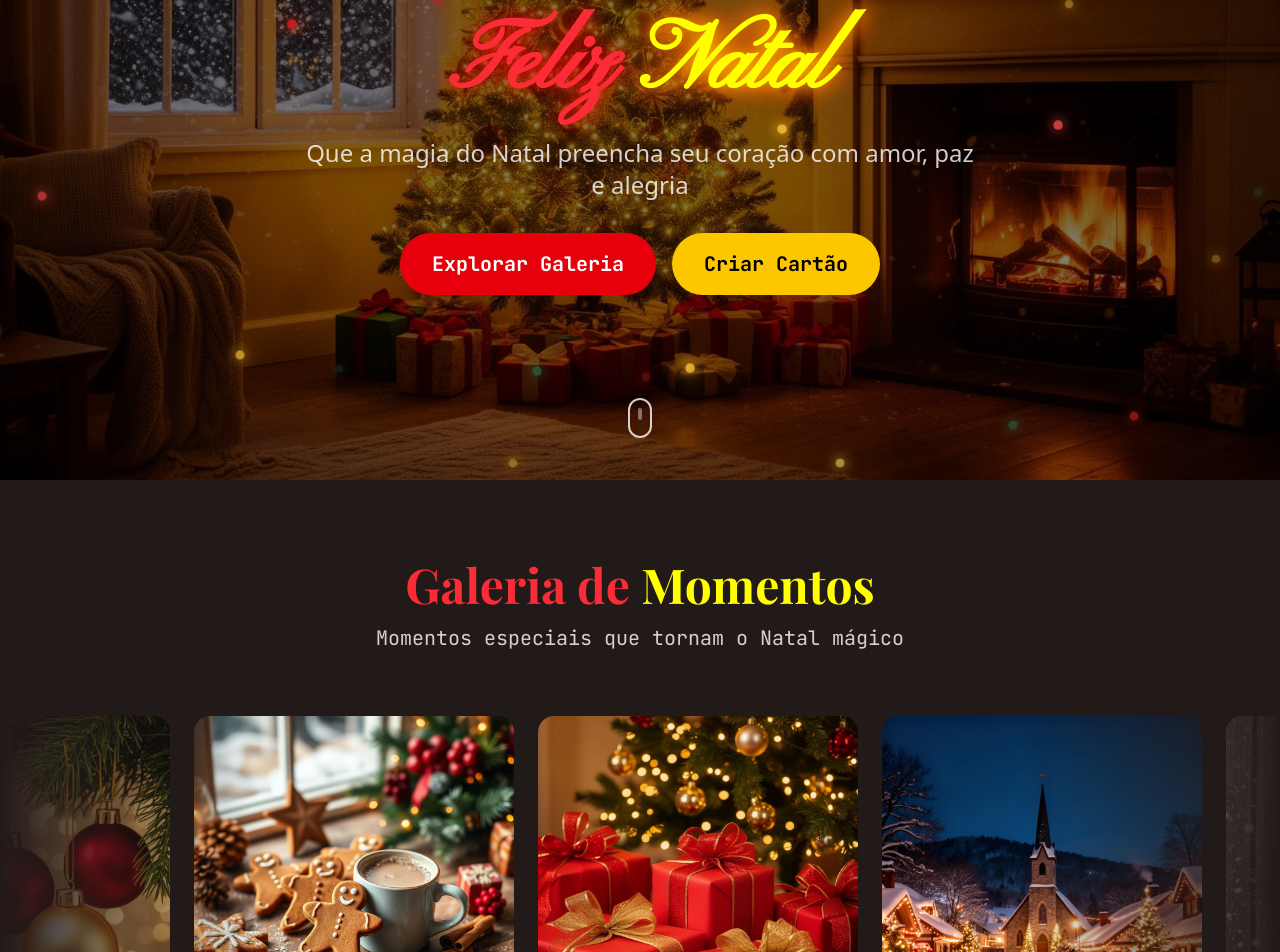
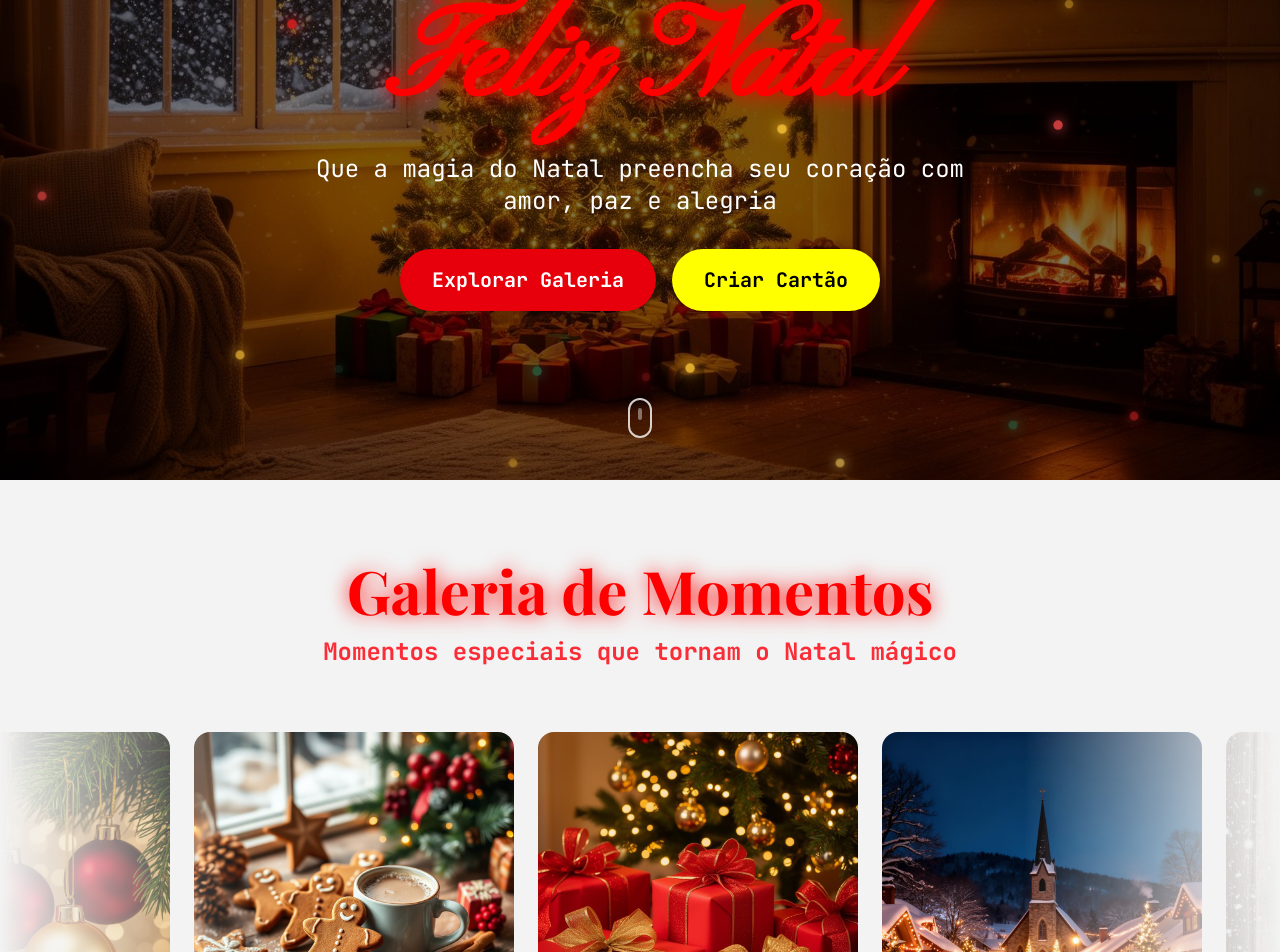
Before and after one commit to fmascena-dev/projeto_natal, a Vue app: page / in a window 1280 px wide. Shown: the part 320-1272 px from the top of the page. Built offline with nearby package versions, Linux system fonts and the light colour scheme; a web font is replaced by a local one; what @tanstack/vue-query would draw is missing.

Commit message:
fix: update fonts and styles

```diff
--- a/src/components/HeroSection.vue
+++ b/src/components/HeroSection.vue
@@ -33,13 +33,13 @@ onMounted(() => {
       </div>
 
       <h1
-        class="font-display text-6xl md:text-7xl lg:text-8xl font-bold mb-6 text-red-500 drop-shadow-[0_0_10px_rgba(255,0,0,0.9)]"
+        class="font-family-christmas text-6xl md:text-7xl lg:text-9xl font-bold mb-6 text-[#FF0000] drop-shadow-[0_0_10px__rgba(255,0,0,0.9)]"
       >
-        Feliz <span class="text-[#FFFF00] drop-shadow-[0_0_10px_rgba(255,255,0,0.9)]">Natal</span>
+        Feliz <span class="text-[#FF0000]">Natal</span>
       </h1>
 
       <p
-        class="text-xl md:text-2xl text-[#FFF]/80 max-w-2xl mx-auto mb-8 font-sans"
+        class="text-xl md:text-2xl text-[#FFFFFF] max-w-2xl mx-auto mb-8 font-family-sans"
       >
         Que a magia do Natal preencha seu coração com amor, paz e alegria
       </p>
@@ -56,7 +56,7 @@ onMounted(() => {
 
         <a
           href="#cartao"
-          class="px-8 py-4 bg-yellow-400 hover:bg-yellow-500
+          class="px-8 py-4 bg-[#FFFF00] hover:bg-[#FFFF00]/80
                  text-black rounded-full font-bold
                  transition-all duration-300 text-[20px]"
         >
--- a/src/components/PhotoCarousel.vue
+++ b/src/components/PhotoCarousel.vue
@@ -1,10 +1,10 @@
 <template>
-  <section id="galeria" class="py-20 overflow-hidden bg-[#221919]">
+  <section id="galeria" class="py-20 overflow-hidden bg-[#f3f3f3]">
     <div class="container mx-auto px-4 mb-12">
-      <h2 class="font-display text-red-500 text-4xl md:text-5xl font-bold text-center mb-4">
-        Galeria de <span class="text-[#FFFF00]">Momentos</span>
+      <h2 class="font-display text-[#FF0000] text-4xl md:text-6xl font-bold text-center mb-4 drop-shadow-[0_0_10px_rgba(255,0,0,0.9)]">
+        Galeria de <span class="text-[#ff0000] ">Momentos</span>
       </h2>
-      <p class="text-[#FFF]/80 text-center text-xl max-w-2xl mx-auto">
+      <p class="text-red-500 text-center text-2xl max-w-2xl mx-auto font-bold">
         Momentos especiais que tornam o Natal mágico
       </p>
     </div>
@@ -12,12 +12,12 @@
     <div class="relative">
       <!-- Fade esquerda -->
       <div
-        class="absolute left-0 top-0 bottom-0 w-32 md:w-64 bg-linear-to-r from-[#221919] to-transparent z-10 pointer-events-none"
+        class="absolute left-0 top-0 bottom-0 w-32 md:w-64 bg-linear-to-r from-[#f3f3f3] to-transparent z-10 pointer-events-none"
       />
 
       <!-- Fade direita -->
       <div
-        class="absolute right-0 top-0 bottom-0 w-32 md:w-64 bg-linear-to-l from-[#221919] to-transparent z-10 pointer-events-none"
+        class="absolute right-0 top-0 bottom-0 w-32 md:w-64 bg-linear-to-l from-[#f3f3f3] to-transparent z-10 pointer-events-none"
       />
 
       <div
```
